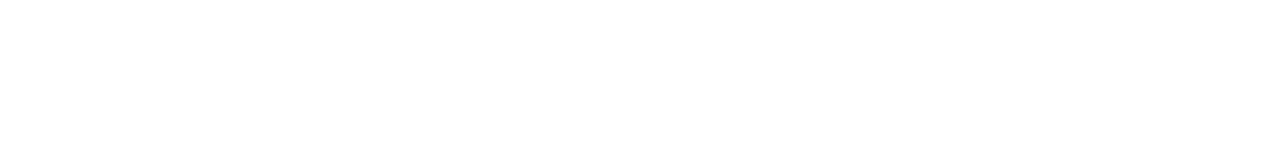
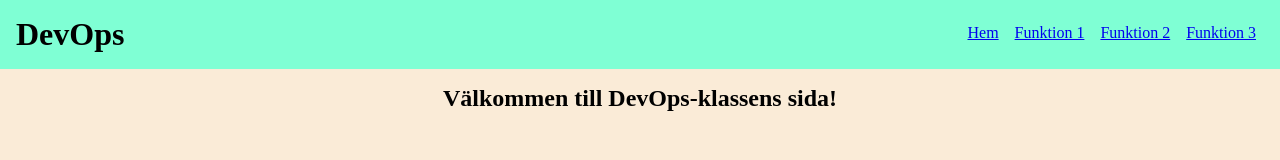
Before and after one commit to Harisha7/DevOps-1, a plain HTML site: page index.html in a window 1280 px wide. Drawn offline with Linux system fonts and the light colour scheme.

Commit message:
header, styling, js

```diff
--- /dev/null
+++ b/header.js
@@ -0,0 +1,11 @@
+const headerContent = `
+<h1>DevOps</h1>
+<nav>
+  <ul>
+    <li><a href="/">Hem</a></li>
+    <li><a href="/">Funktion 1</a></li>
+    <li><a href="/">Funktion 2</a></li>
+    <li><a href="/">Funktion 3</a></li>
+  </ul>
+</nav>
+`;
--- a/index.html
+++ b/index.html
@@ -4,7 +4,27 @@
     <meta charset="UTF-8" />
     <meta http-equiv="X-UA-Compatible" content="IE=edge" />
     <meta name="viewport" content="width=device-width, initial-scale=1.0" />
+    <link rel="stylesheet" href="style.css" />
+    <script src="header.js"></script>
+    <script src="main.js"></script>
     <title>DevOps</title>
   </head>
-  <body></body>
+  <body>
+    <header>
+      <!-- Koden nedan har brutits ut till en egen fil för återanvändning
+      <h1>DevOps</h1>
+      <nav>
+        <ul class="navigation-links">
+          <li>Hem</li>
+          <li>Funktion 1</li>
+          <li>Funktion 2</li>
+          <li>Funktion 3</li>
+        </ul>
+      </nav> -->
+    </header>
+    <main>
+      <h2>Välkommen till DevOps-klassens sida!</h2>
+    </main>
+    <footer></footer>
+  </body>
 </html>
--- a/main.js
+++ b/main.js
@@ -0,0 +1,6 @@
+window.addEventListener("DOMContentLoaded", addEventListeners);
+
+function addEventListeners() {
+    let header = document.querySelector('header');
+    header.innerHTML = headerContent;
+}
--- a/style.css
+++ b/style.css
@@ -0,0 +1,30 @@
+* {
+    margin: 0;
+    padding: 0;
+    box-sizing: border-box;
+}
+
+body {
+    background-color: antiquewhite;
+}
+
+header {
+    display: flex;
+    justify-content: space-between;
+    background-color: aquamarine;
+    padding: 1rem;
+}
+
+main {
+    display: flex;
+    justify-content: center;
+    padding-top: 1rem;
+}
+nav ul {
+    display: flex;
+}
+
+li {
+    list-style-type: none;
+    margin: 0.5rem;
+}
```
